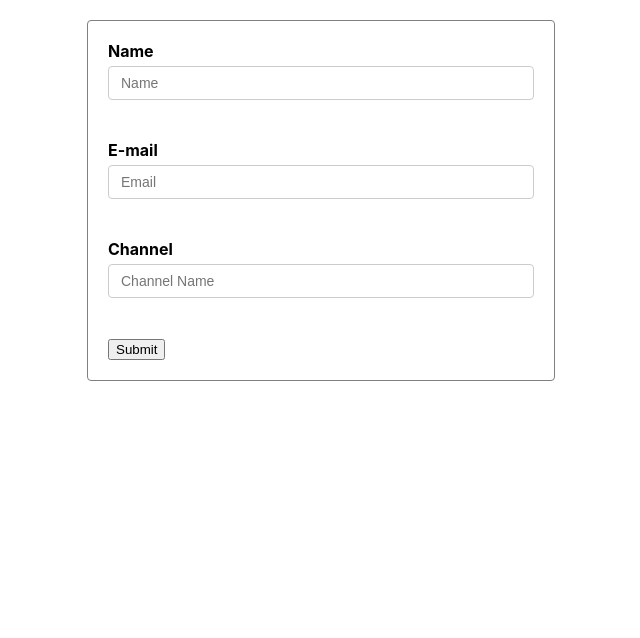
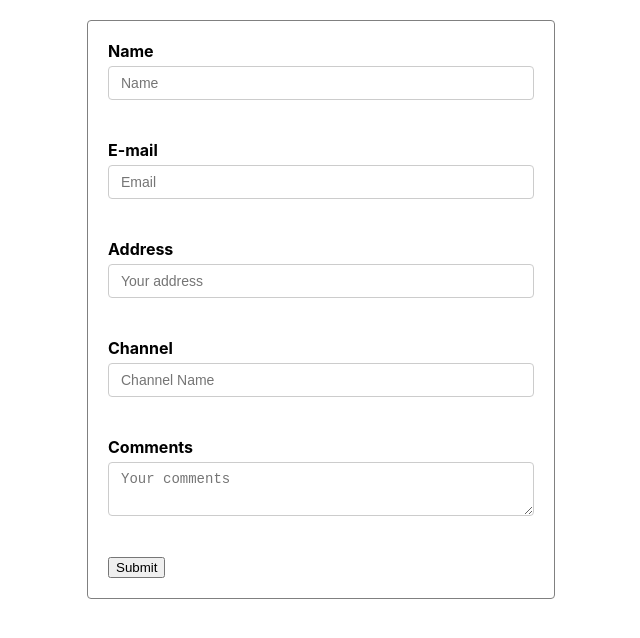
Before and after one commit to saNder2411/formik-sandbox, a React (Create React App) app: page / in a window 1280 px wide. Shown: the top 638 px of the page, without its empty margins (319-959 px from the left). Built offline with nearby package versions, Linux system fonts and the light colour scheme.

Commit message:
use formik render props

```diff
--- a/src/components/App/App.jsx
+++ b/src/components/App/App.jsx
@@ -1,6 +1,6 @@
 import React from 'react';
 import './App.css';
-import {YouTubeForm} from '../YouTubeform';
+import {YouTubeForm} from '../YouTubeForm';
 
 const App = () => {
 
--- a/src/components/YouTubeform/YouTubeForm.jsx
+++ b/src/components/YouTubeForm/YouTubeForm.jsx
@@ -7,6 +7,8 @@ const initialValues = {
   name: ``,
   email: ``,
   channel: ``,
+  comments: ``,
+  address: ``,
 };
 
 const onSubmit = (values) => console.log(`form submit`, values);
@@ -15,6 +17,8 @@ const validationSchema = Yup.object({
   name: Yup.string().required(`Required field!`),
   email: Yup.string().email(`Invalid email format!`).required(`Required field!`),
   channel: Yup.string().required(`Required field!`),
+  comments: Yup.string().min(20, `Length mast be > 20 symbol`),
+  address: Yup.string().required(`Required field!`),
 });
 
 const YouTubeForm = () => {
@@ -53,6 +57,32 @@ const YouTubeForm = () => {
           </div>
 
           <div className="form-control">
+            <label htmlFor="address">Address</label>
+            <Field
+              name="address">
+              {({field, meta}) => {
+                console.log(field);
+                return (
+                  <div>
+                    <input
+                      type="text"
+                      id="address"
+                      placeholder="Your address"
+                      {...field}/>
+                      {meta.touched && meta.error ? (
+                        <div className="error">{meta.error}</div>
+                      ) : null}
+                  </div>
+                );
+              }}
+            </Field>
+
+            <div className="error">
+              <ErrorMessage name="address" />
+            </div>
+          </div>
+
+          <div className="form-control">
             <label htmlFor="channel">Channel</label>
             <Field
               type="text"
@@ -65,6 +95,19 @@ const YouTubeForm = () => {
             </div>
           </div>
 
+          <div className="form-control">
+            <label htmlFor="comments">Comments</label>
+            <Field
+              as="textarea"
+              id="comments"
+              name="comments"
+              placeholder="Your comments"/>
+
+            <div className="error">
+              <ErrorMessage name="comments" />
+            </div>
+          </div>
+
           <button type="submit">Submit</button>
         </Form>
       </Formik>
```
Also changed, not shown: public/index.html (+0 -23 lines), src/components/OldYouTubeForm/OldYouTubeForm.jsx (renamed from src/components/OldYouTubeform/OldYouTubeForm.jsx), src/components/OldYouTubeForm/index.js (renamed from src/components/OldYouTubeform/index.js), src/components/YouTubeForm/index.js (renamed from src/components/YouTubeform/index.js).
